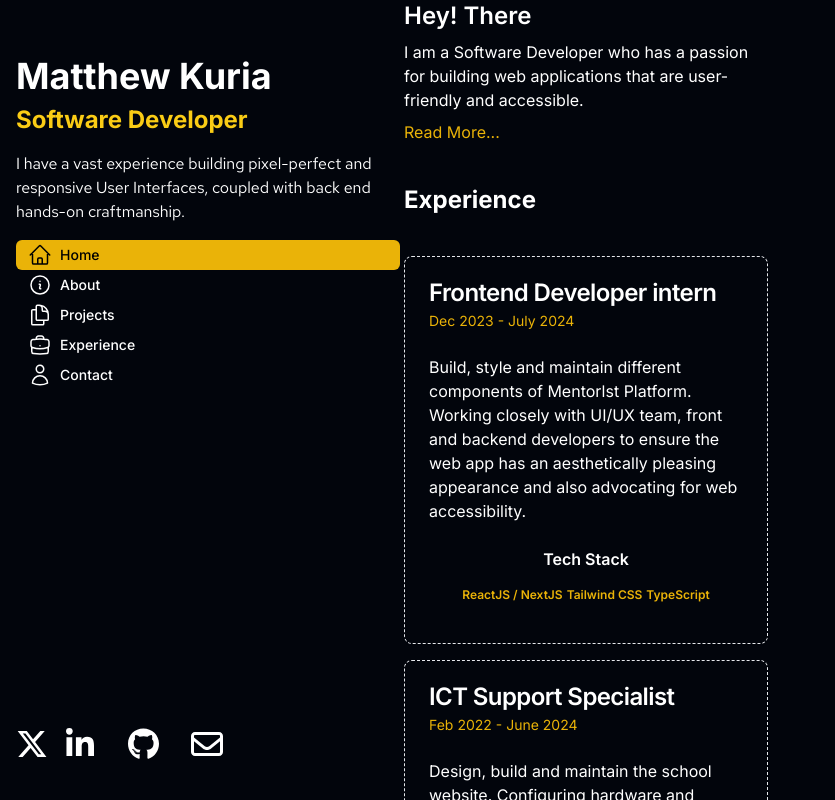
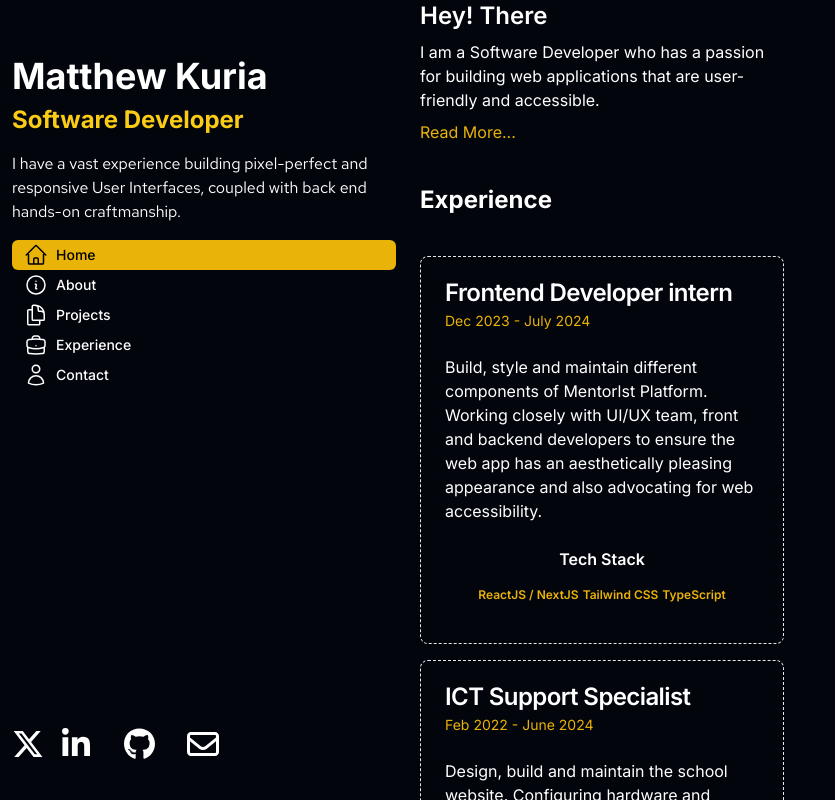
Before and after one commit to matthewkuria/myportifolio, a Next.js app: page / in a window 1280 px wide. Shown: the top 800 px of the page, without its empty margins (0-835 px from the left). Built offline with nearby package versions, Linux system fonts and the light colour scheme; a web font is replaced by a local one.

Commit message:
Add some space to the sidebar

```diff
--- a/app/layout.tsx
+++ b/app/layout.tsx
@@ -19,10 +19,10 @@ export default function RootLayout({
     <html lang="en">
       <body className={inter.className}>
         <div className="flex flex-col md:flex md:flex-row">
-          <div className="px-2 md:fixed">
+          <div className="px-1 md:fixed">
             <SideBar />
           </div>
-          <div className="text-white flex justify-center mx-1 md:ml-96">
+          <div className="text-white flex justify-center mx-1 md:ml-[400px] md:mr-2 ">
             {children}
           </div>
         </div>
```
